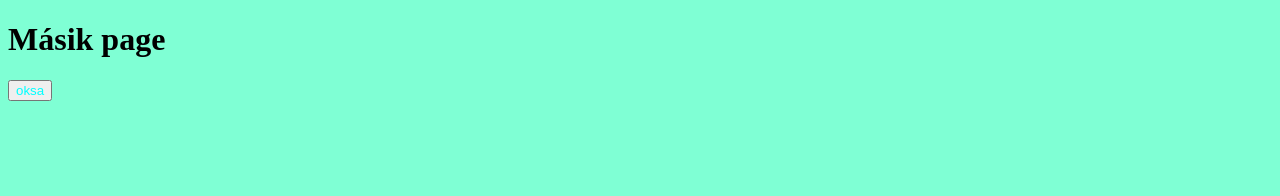
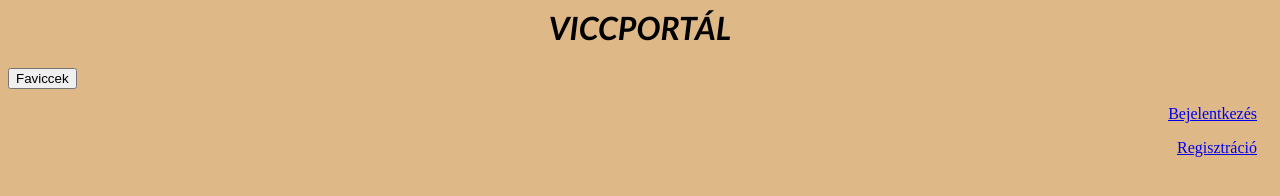
Before and after one commit to Patrik1866/AFP_miniprojekt, a website: page Public/Home.html in a window 1280 px wide. Drawn offline with Linux system fonts and the light colour scheme.

Commit message:
HTML
Bejelentkezési és a regisztrációs oldal elkészítése
Pár css kiegészítés

```diff
--- a/Public/Home.css
+++ b/Public/Home.css
@@ -1,7 +1,27 @@
-button{
-    color: aqua;
+button.background{
+    color: white;
+    outline: auto;
+
 
 }
 body{
-    background-color: aquamarine;
+    background-color: burlywood;
 }
+h1{
+    text-align: center;
+    font-family: 'Gill Sans', 'Gill Sans MT', Calibri, 'Trebuchet MS', sans-serif;
+    font-style: italic;
+    text-transform: uppercase;
+    margin-top: auto;
+}
+ul{
+    text-align: end;
+    text-wrap:balance;
+    margin-left:auto;
+    margin-right: 15px;
+    text-decoration: underline;
+}
+a:hover{
+        background-color: white;
+        outline: auto;
+}
--- a/Public/Home.html
+++ b/Public/Home.html
@@ -7,8 +7,14 @@
     <title>Home Page</title>
 </head>
 <body>
-    <h1>Másik page</h1>
-    <div></div>
-    <a href="Jokes.html" class="button"><button>oksa</button></a>
+    <h1>Viccportál</h1>
+    <div>
+        <a href="Jokes.html" class="button"><button>Faviccek</button></a>
+        <ul><a  href="Login.html" class="button">Bejelentkezés</a></ul>
+        <ul><a  href="Register.html" class="button">Regisztráció</a></ul>
+
+    </div>
+
+
 </body>
 </html>
```
Also changed, not shown: Public/Login.html (added, +12 -0 lines), Public/Register.html (added, +12 -0 lines).
